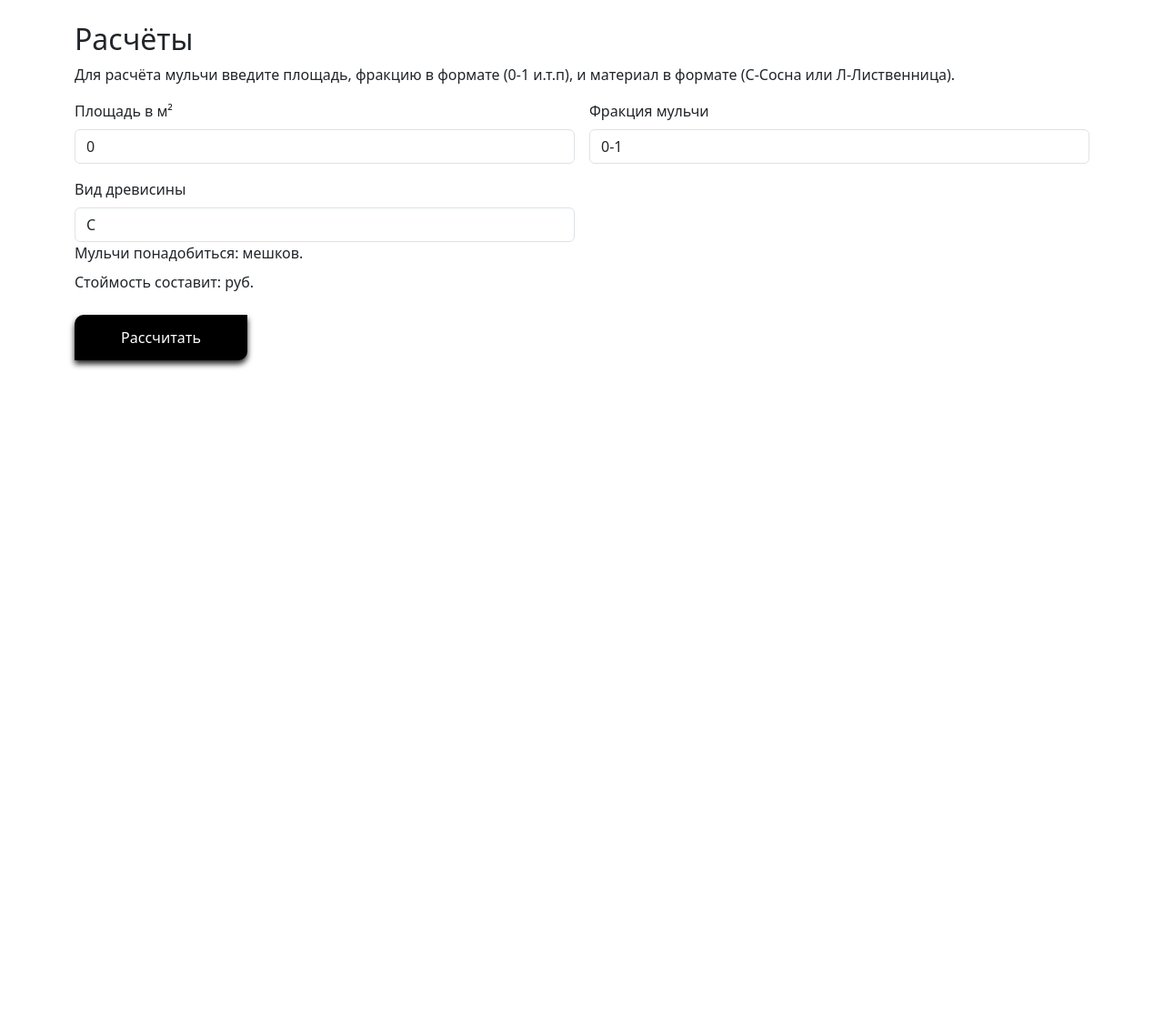
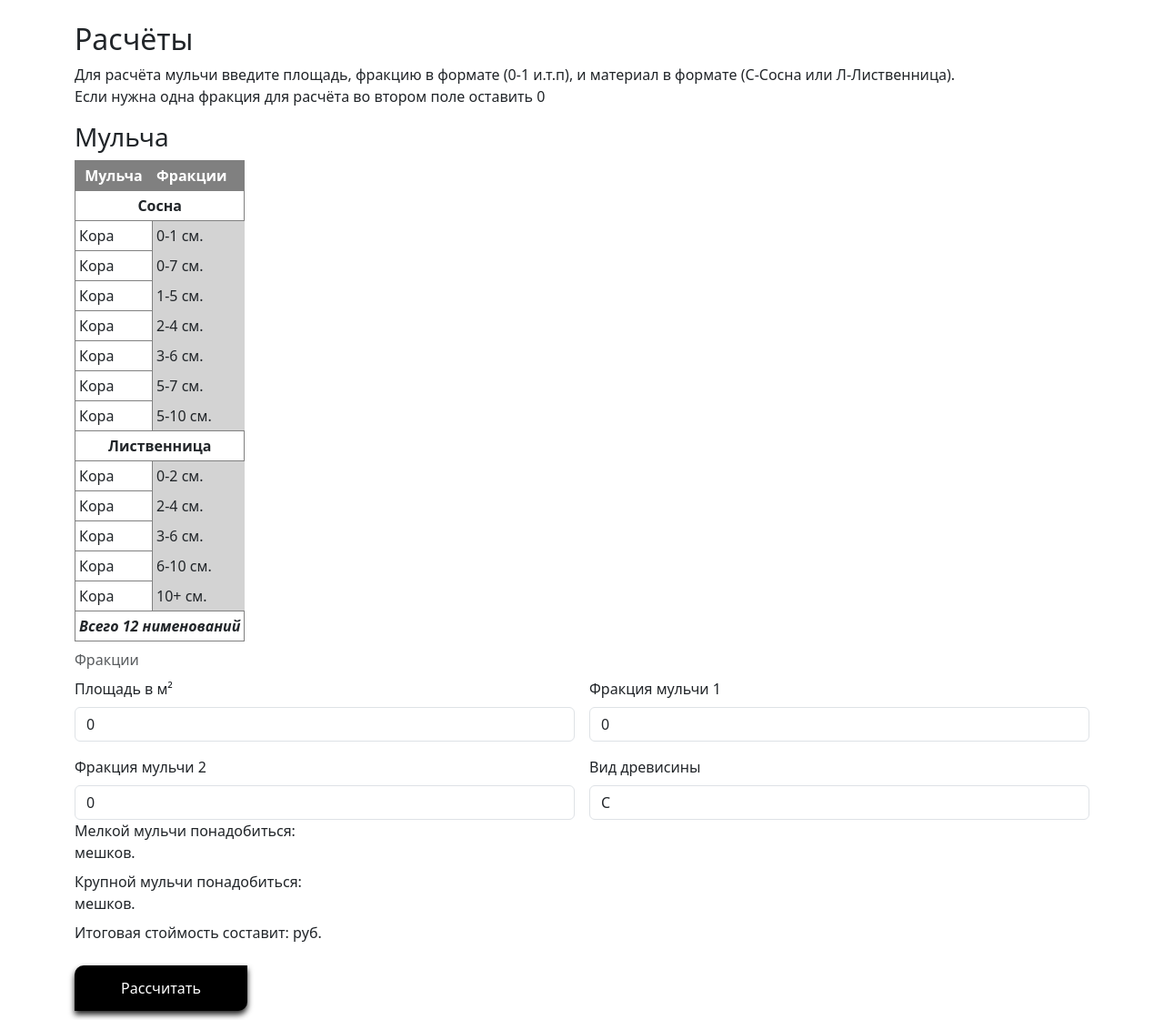
Before and after one commit to Lambergg/SibiricaCalculations, a FastAPI app: page /Calculations in a window 1280 px wide. Shown: the part 86-1207 px from the top of the page at 91% size. Before the commit the page ends 491 px from the top, so only its background shows below. Run offline with FastAPI, Linux system fonts and the light colour scheme; some libraries are stand-ins or nearby versions.

Commit message:
Новая доработанная версия

```diff
--- a/router.py
+++ b/router.py
@@ -50,30 +50,40 @@
             return 0
 
 
-async def price_s(clak_amount: float, fraction: str) -> float:
-    """Рассчитать цену сосны с учётом количества мешков."""
-    base_prices = {
+async def price_total_s(s_clak: float, fraction: str, s_clak2: float, fraction2: str) -> float:
+    """Общая функция для расчета общей цены с учетом обоих видов фракций"""
+    prices = {
         "0-1": 270,
         "0-7": 300,
         "1-5": 370,
         "2-4": 470,
         "3-6": 510,
         "5-7": 530,
-        "5-10": 750
+        "5-10": 750,
     }
-    return clak_amount * base_prices.get(fraction, 0)
+
+    total_price = (
+            s_clak * prices.get(fraction, 0) +
+            s_clak2 * prices.get(fraction2, 0)
+    )
+    return total_price
 
 
-async def price_l(clak_amount: float, fraction: str) -> float:
-    """Рассчитать цену лиственницы с учётом количества мешков."""
-    base_prices = {
+async def price_total_l(l_clak: float, fraction: str, l_clak2: float, fraction2: str) -> float:
+    """Общая функция для расчета общей цены с учетом обоих видов фракций"""
+    prices = {
         "0-2": 430,
         "2-4": 490,
         "3-6": 530,
         "6-10": 550,
         "10+": 600
     }
-    return clak_amount * base_prices.get(fraction, 0)
+
+    total_price = (
+            l_clak * prices.get(fraction, 0) +
+            l_clak2 * prices.get(fraction2, 0)
+    )
+    return total_price
 
 
 # Основная функция расчета
@@ -81,26 +91,33 @@
     # Получаем исходные данные
     square = data.square
     fraction = data.fraction
+    fraction2 = data.fraction2
     type_m = data.type_m
 
     # 1. Рассчитываем мульчу сосны
     s_clak = await calculate_s(square, fraction)
+    s_clak2 = await calculate_s(square, fraction2)
     l_clak = await calculate_l(square, fraction)
-    s_price = await price_s(s_clak, fraction)
-    l_price = await price_l(l_clak, fraction)
+    l_clak2 = await calculate_l(square, fraction2)
+    s_price = await price_total_s(s_clak, fraction, s_clak2, fraction2)
+    l_price = await price_total_l(l_clak, fraction, l_clak2, fraction2)
 
     # 2. Округляем результаты до 3-х знаков после запятой
     rounded_s_clak = round(s_clak, 3)
+    rounded_s_clak2 = round(s_clak2, 3)
     rounded_l_clak = round(l_clak, 3)
+    rounded_l_clak2 = round(l_clak2, 3)
     rounded_s_price = round(s_price, 3)
     rounded_l_price = round(l_price, 3)
 
     result = {}
     if type_m == "С":
         result['square_mulch'] = rounded_s_clak
+        result['square_mulch2'] = rounded_s_clak2
         result['price'] = rounded_s_price
     elif type_m == "Л":
         result['square_mulch'] = rounded_l_clak
+        result['square_mulch2'] = rounded_l_clak2
         result['price'] = rounded_l_price
     else:
         raise HTTPException(status_code=400, detail="Тип материала указан неверно.")
@@ -113,6 +130,7 @@
         request: Request,
         square: float = Form(...),
         fraction: str = Form(...),
+        fraction2: str = Form(...),
         type_m: str = Form(...)
 ):
     """
@@ -130,6 +148,7 @@
         data = CalculationsSchema(
             square=square,
             fraction=fraction,
+            fraction2=fraction2,
             type_m=type_m,
         )
 
--- a/schemas.py
+++ b/schemas.py
@@ -6,4 +6,5 @@
     """
     square: float | None
     fraction: str | None
+    fraction2: str | None
     type_m: str | None
--- /dev/null
+++ b/static/table.css
@@ -0,0 +1,24 @@
+/*Стиль для таблицы*/
+table.pricelist th, table.pricelist td{
+	border: grey thin solid;
+	padding: 4px;
+}
+
+table.pricelist thead th {
+	color: white;
+	background-color: grey;
+}
+
+table.pricelist tfoot th{
+	font-style: italic;
+	text-align: right;
+}
+
+table.pricelist th:first-of-type {
+	text-align: center;
+}
+
+table.pricelist td:last-child:not(:only-child) {
+	background-color: lightgray;
+	border: none;
+}
--- a/templates/Calculations.html
+++ b/templates/Calculations.html
@@ -14,6 +14,7 @@
 
 		<title>Рассчёты</title>
 		<link href="{{ url_for('static', path='Calculations.css') }}" rel="stylesheet" type="text/css">
+        <link href="{{ url_for('static', path='table.css') }}" rel="stylesheet" type="text/css">
 		<link rel="stylesheet" href="{{ url_for('static', path='bootstrap-5.3.2-dist/css/bootstrap.min.css') }}">
 		<link rel="icon" type="image/x-icon" href="{{ url_for('static', path='Picture/favicon.ico') }}">
 	</head>
@@ -31,7 +32,37 @@
 </header>
 <main class="container mt-4">
     <h2>Расчёты</h2>
-    <p>Для расчёта мульчи введите площадь, фракцию в формате (0-1 и.т.п), и материал в формате (С-Сосна или Л-Лиственница).</p>
+    <p>Для расчёта мульчи введите площадь, фракцию в формате (0-1 и.т.п), и материал в формате (С-Сосна или Л-Лиственница).<br>
+    Если нужна одна фракция для расчёта во втором поле оставить 0</p>
+    <h3>Мульча</h3>
+		<table class="pricelist">
+			<caption>Фракции</caption>
+			<thead>
+			<tr><th>Мульча</th><th>Фракции</th></tr>
+			</thead>
+			<tbody>
+			<tr><th colspan="2">Сосна</th></tr>
+			</tbody>
+			<tr><td>Кора</td><td>0-1 см.</td></tr>
+			<tr><td>Кора</td><td>0-7 см.</td></tr>
+            <tr><td>Кора</td><td>1-5 см.</td></tr>
+            <tr><td>Кора</td><td>2-4 см.</td></tr>
+            <tr><td>Кора</td><td>3-6 см.</td></tr>
+            <tr><td>Кора</td><td>5-7 см.</td></tr>
+            <tr><td>Кора</td><td>5-10 см.</td></tr>
+
+			<tr><th colspan="2">Лиственница</th></tr>
+			<tr><td>Кора</td><td>0-2 см.</td></tr>
+			<tr><td>Кора</td><td>2-4 см.</td></tr>
+            <tr><td>Кора</td><td>3-6 см.</td></tr>
+            <tr><td>Кора</td><td>6-10 см.</td></tr>
+            <tr><td>Кора</td><td>10+ см.</td></tr>
+
+			<tfoot>
+			<tr><th colspan="2">Всего 12 нименований</th></tr>
+			</tfoot>
+		</table>
+
     <form method="post" action="/Calculations">
         <div class="row g-3">
             <div class="col-md-6">
@@ -39,8 +70,12 @@
                 <input type="number" step="0.1" class="form-control" id="square" name="square" placeholder="Площадь" autocomplete="on" value="0">
             </div>
             <div class="col-md-6">
-                <label for="fraction" class="form-label">Фракция мульчи</label>
-                <input type="text" class="form-control" id="fraction" name="fraction" placeholder="Фракция" autocomplete="on" value="0-1">
+                <label for="fraction" class="form-label">Фракция мульчи 1</label>
+                <input type="text" class="form-control" id="fraction" name="fraction" placeholder="Фракция" autocomplete="on" value="0">
+            </div>
+            <div class="col-md-6">
+                <label for="fraction2" class="form-label">Фракция мульчи 2</label>
+                <input type="text" class="form-control" id="fraction2" name="fraction2" placeholder="Фракция" autocomplete="on" value="0">
             </div>
             <div class="col-md-6">
                 <label for="type_m" class="form-label">Вид древисины</label>
@@ -50,10 +85,13 @@
 
         <div class="row mb-3 justify-content-between">
             <div class="col-auto">
-                <label for="square_mulch" class="form-label">Мульчи понадобиться: {{ square_mulch }} мешков.</label>
+                <label for="square_mulch" class="form-label">Мелкой мульчи понадобиться: {{ square_mulch }} мешков.</label>
             </div>
             <div class="col-auto">
-                <label for="price" class="form-label">Стоймость составит: {{ price }} руб.</label>
+                <label for="square_mulch" class="form-label">Крупной мульчи понадобиться: {{ square_mulch2 }} мешков.</label>
+            </div>
+            <div class="col-auto">
+                <label for="price" class="form-label">Итоговая стоймость составит: {{ price }} руб.</label>
             </div>
         </div>
 
```
